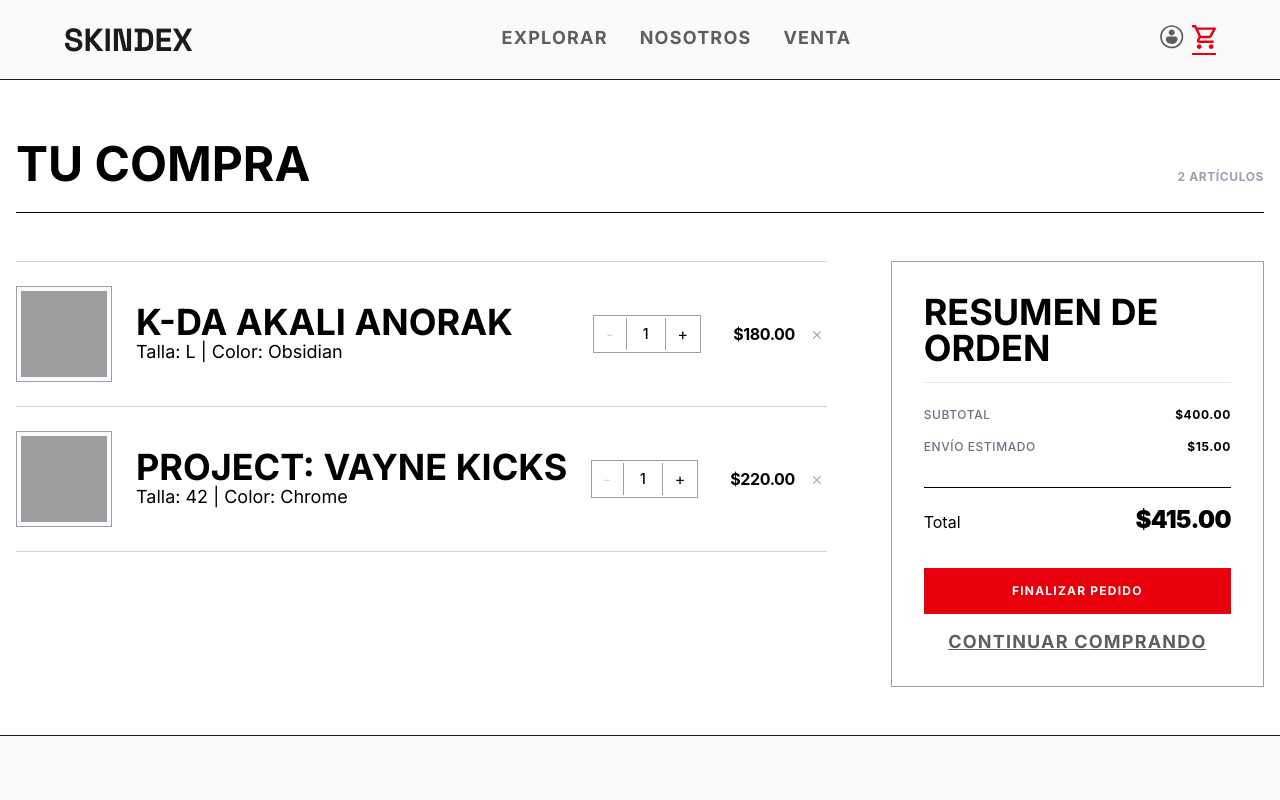
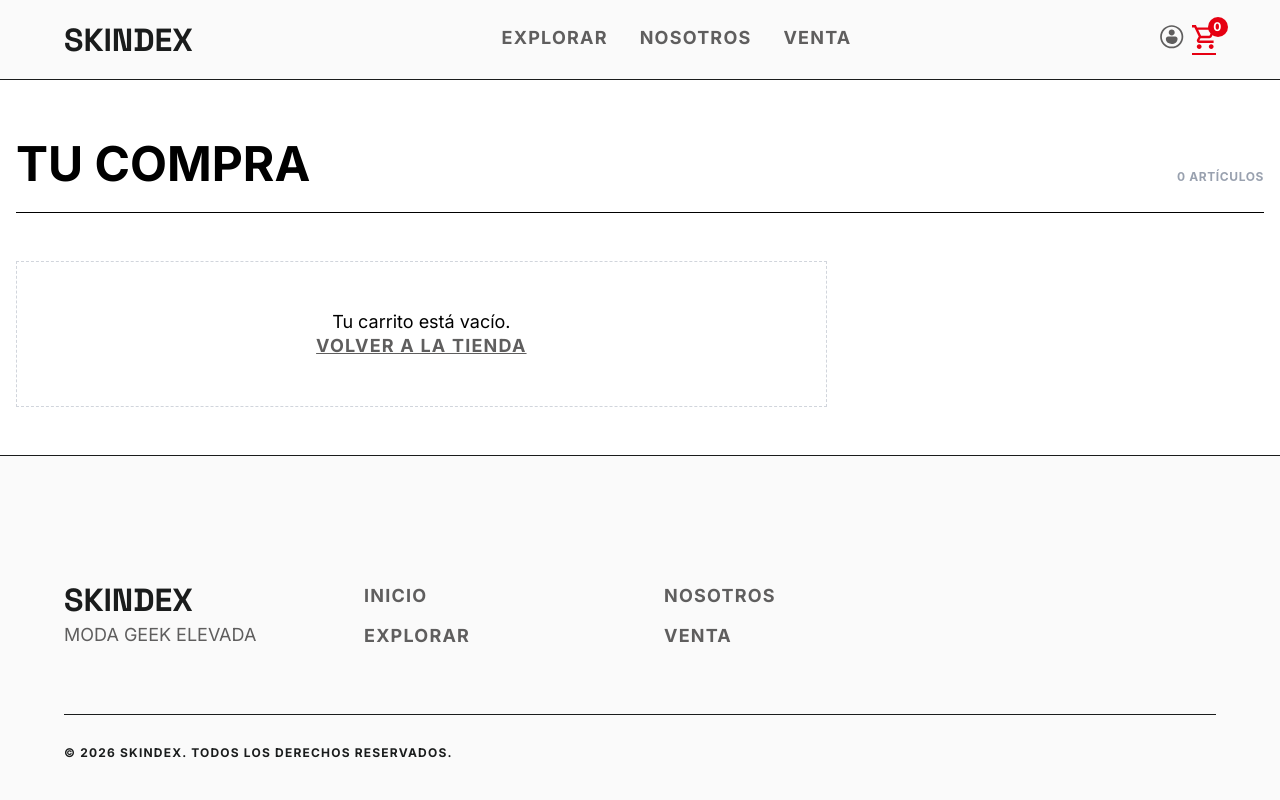
Before and after one commit to vtroitio/marketplace-frontend-tpo, a React (Vite) app: page /cart in a window 1280 px wide. Shown: the top 800 px of the page. Built offline with nearby package versions, Linux system fonts and the light colour scheme; grey boxes are pictures that could not be loaded.

Commit message:
feat: Implementa el carrito local

```diff
--- /dev/null
+++ b/src/cart/CartContext.jsx
@@ -0,0 +1,13 @@
+import { createContext, useContext } from "react";
+
+export const CartContext = createContext(null);
+
+export function useCart() {
+  const context = useContext(CartContext);
+
+  if (!context) {
+    throw new Error("useCart debe usarse dentro de CartProvider");
+  }
+
+  return context;
+}
--- /dev/null
+++ b/src/cart/CartProvider.jsx
@@ -0,0 +1,209 @@
+import { useCallback, useEffect, useMemo, useState } from "react";
+import { CartContext } from "./CartContext";
+
+const CART_STORAGE_KEY = "skindexCart";
+
+function getInitialCart() {
+  const storedCart = localStorage.getItem(CART_STORAGE_KEY);
+
+  if (!storedCart) return [];
+
+  try {
+    return JSON.parse(storedCart);
+  } catch {
+    return [];
+  }
+}
+
+function validateCartItem(item) {
+  if (!item?.id) {
+    return {
+      ok: false,
+      status: "INVALID_ITEM",
+      message: "El producto no tiene un identificador válido.",
+    };
+  }
+
+  if (!item.quantity || item.quantity < 1) {
+    return {
+      ok: false,
+      status: "INVALID_QUANTITY",
+      message: "La cantidad debe ser mayor a 0.",
+    };
+  }
+
+  if (!item.maxStock || item.maxStock < 1) {
+    return {
+      ok: false,
+      status: "NO_STOCK",
+      message: "Este producto no tiene stock disponible.",
+    };
+  }
+
+  return { ok: true };
+}
+
+export function CartProvider({ children }) {
+  const [cartItems, setCartItems] = useState(getInitialCart);
+
+  useEffect(() => {
+    try {
+      localStorage.setItem(CART_STORAGE_KEY, JSON.stringify(cartItems));
+    } catch (error) {
+      console.error("No se pudo guardar el carrito:", error);
+    }
+  }, [cartItems]);
+
+  const addItem = useCallback(
+    (newItem) => {
+      const validation = validateCartItem(newItem);
+
+      if (!validation.ok) {
+        return validation;
+      }
+
+      const existingItem = cartItems.find((item) => item.id === newItem.id);
+
+      if (existingItem) {
+        const nextQuantity = existingItem.quantity + newItem.quantity;
+
+        if (nextQuantity > existingItem.maxStock) {
+          return {
+            ok: false,
+            status: "STOCK_LIMIT",
+            message: `Agregaste más unidades de las disponibles de ${newItem.name}.`,
+          };
+        }
+
+        setCartItems((prevItems) =>
+          prevItems.map((item) => {
+            if (item.id !== newItem.id) return item;
+
+            return {
+              ...item,
+              quantity: nextQuantity,
+            };
+          }),
+        );
+
+        return {
+          ok: true,
+          status: "UPDATED",
+          message: "Se actualizó la cantidad del producto en el carrito.",
+        };
+      }
+
+      if (newItem.quantity > newItem.maxStock) {
+        return {
+          ok: false,
+          status: "STOCK_LIMIT",
+          message: `No hay suficiente stock disponible de ${newItem.name}.`,
+        };
+      }
+
+      setCartItems((prevItems) => [...prevItems, newItem]);
+
+      return {
+        ok: true,
+        status: "ADDED",
+        message: "Producto agregado al carrito.",
+      };
+    },
+    [cartItems],
+  );
+
+  const increaseItem = useCallback(
+    (id) => {
+      const existingItem = cartItems.find((item) => item.id === id);
+
+      if (!existingItem) {
+        return {
+          ok: false,
+          status: "NOT_FOUND",
+          message: "El producto no está en el carrito.",
+        };
+      }
+
+      if (existingItem.quantity >= existingItem.maxStock) {
+        return {
+          ok: false,
+          status: "STOCK_LIMIT",
+          message: `No hay más stock disponible de ${existingItem.name}.`,
+        };
+      }
+
+      setCartItems((prevItems) =>
+        prevItems.map((item) => {
+          if (item.id !== id) return item;
+
+          return {
+            ...item,
+            quantity: item.quantity + 1,
+          };
+        }),
+      );
+
+      return {
+        ok: true,
+        status: "UPDATED",
+      };
+    },
+    [cartItems],
+  );
+
+  const decreaseItem = useCallback((id) => {
+    setCartItems((prevItems) =>
+      prevItems.map((item) => {
+        if (item.id !== id) return item;
+
+        return {
+          ...item,
+          quantity: Math.max(item.quantity - 1, 1),
+        };
+      }),
+    );
+  }, []);
+
+  const removeItem = useCallback((id) => {
+    setCartItems((prevItems) => prevItems.filter((item) => item.id !== id));
+  }, []);
+
+  const clearCart = useCallback(() => {
+    setCartItems([]);
+  }, []);
+
+  const totalArticles = cartItems.reduce(
+    (acc, item) => acc + item.quantity,
+    0,
+  );
+
+  const subtotal = cartItems.reduce(
+    (acc, item) => acc + item.price * item.quantity,
+    0,
+  );
+
+  const value = useMemo(
+    () => ({
+      cartItems,
+      totalArticles,
+      subtotal,
+      addItem,
+      increaseItem,
+      decreaseItem,
+      removeItem,
+      clearCart,
+    }),
+    [
+      cartItems,
+      totalArticles,
+      subtotal,
+      addItem,
+      increaseItem,
+      decreaseItem,
+      removeItem,
+      clearCart,
+    ],
+  );
+
+  return <CartContext.Provider value={value}>{children}</CartContext.Provider>;
+}
--- a/src/components/layout/NavBar.jsx
+++ b/src/components/layout/NavBar.jsx
@@ -1,8 +1,11 @@
 import { CartIcon } from "../icons";
 import { UserMenu } from "./UserMenu";
 import { Logo, AppNavLink } from "../ui";
+import { useCart } from "../../cart/CartContext";
 
 export function NavBar() {
+  const { totalArticles } = useCart();
+
   return (
     <nav className="relative flex h-20 w-full items-center justify-between border-b border-secondary bg-neutral px-16">
       <Logo />
@@ -20,7 +23,12 @@
       <div className="flex gap-2">
         <UserMenu />
         <AppNavLink to="/cart">
-          <CartIcon />
+          <div className="relative">
+            <span className="absolute -right-3 -top-2 flex h-5 min-w-5 items-center justify-center rounded-full bg-primary px-1 text-xs font-bold text-white">
+              {totalArticles}
+            </span>
+            <CartIcon />
+          </div>
         </AppNavLink>
       </div>
     </nav>
--- a/src/main.jsx
+++ b/src/main.jsx
@@ -5,13 +5,16 @@
 import { BrowserRouter } from "react-router-dom";
 import { AuthProvider } from "./auth/AuthProvider.jsx";
 import { ToastProvider } from "./toast/ToastProvider.jsx";
+import { CartProvider } from "./cart/CartProvider.jsx";
 
 createRoot(document.getElementById("root")).render(
   <StrictMode>
     <BrowserRouter>
       <ToastProvider>
         <AuthProvider>
-          <App />
+          <CartProvider>
+            <App />
+          </CartProvider>
         </AuthProvider>
       </ToastProvider>
     </BrowserRouter>
--- a/src/pages/Cart.jsx
+++ b/src/pages/Cart.jsx
@@ -1,86 +1,36 @@
-import { useState } from "react";
 import { Button } from "../components/ui/Button";
 import { AppLink } from "../components/ui/AppLink";
+import { useCart } from "../cart/CartContext";
 
 export function Cart() {
-  const [cartItems, setCartItems] = useState([
-    {
-      id: 1,
-      name: "K-DA AKALI ANORAK",
-      size: "L",
-      color: "Obsidian",
-      price: 180.0,
-      quantity: 1,
-      maxStock: 5,
-      image: "",
-    },
-    {
-      id: 2,
-      name: "PROJECT: VAYNE KICKS",
-      size: "42",
-      color: "Chrome",
-      price: 220.0,
-      quantity: 1,
-      maxStock: 3,
-      image: "",
-    },
-  ]);
+  const {
+    cartItems,
+    totalArticles,
+    subtotal,
+    increaseItem,
+    decreaseItem,
+    removeItem,
+  } = useCart();
 
   const shippingCost = 15.0;
-
-  const handleIncrease = (id) => {
-    setCartItems((prevItems) =>
-      prevItems.map((item) => {
-        if (item.id === id) {
-          if (item.quantity >= item.maxStock) {
-            alert(`Lo sentimos, no hay más stock disponible de ${item.name}.`);
-            return item;
-          }
-          return { ...item, quantity: item.quantity + 1 };
-        }
-        return item;
-      }),
-    );
-  };
-
-  const handleDecrease = (id) => {
-    setCartItems((prevItems) =>
-      prevItems.map((item) => {
-        if (item.id === id && item.quantity > 1) {
-          return { ...item, quantity: item.quantity - 1 };
-        }
-        return item;
-      }),
-    );
-  };
-
-  const handleRemove = (id) => {
-    setCartItems((prevItems) => prevItems.filter((item) => item.id !== id));
-  };
-
-  const subtotal = cartItems.reduce(
-    (acc, item) => acc + item.price * item.quantity,
-    0,
-  );
   const total = subtotal > 0 ? subtotal + shippingCost : 0;
-  const totalArticles = cartItems.reduce((acc, item) => acc + item.quantity, 0);
 
   return (
     <div className="max-w-7xl mx-auto px-4 py-12 bg-white text-black font-sans">
-
       <div className="flex justify-between items-baseline border-b border-black pb-3 mb-12">
         <h2>Tu Compra</h2>
+
         <div className="text-xs uppercase font-bold tracking-wider text-gray-400">
           {totalArticles} {totalArticles === 1 ? "Artículo" : "Artículos"}
         </div>
       </div>
 
       <div className="grid grid-cols-1 lg:grid-cols-3 gap-16 items-start">
-
         <div className="lg:col-span-2">
           {cartItems.length === 0 ? (
             <div className="text-center py-12 border border-dashed border-gray-300">
               <p>Tu carrito está vacío.</p>
+
               <AppLink variant="underline" to="/explore">
                 Volver a la tienda
               </AppLink>
@@ -89,7 +39,9 @@
             cartItems.map((item, index) => (
               <div
                 key={item.id}
-                className={`border-b border-gray-300 py-6 flex items-center justify-between gap-4 ${index === 0 ? "border-t" : ""}`}
+                className={`border-b border-gray-300 py-6 flex items-center justify-between gap-4 ${
+                  index === 0 ? "border-t" : ""
+                }`}
               >
                 <div className="flex items-center gap-6">
                   <div className="w-24 h-24 border border-gray-400 p-1 flex-shrink-0 bg-gray-50">
@@ -99,27 +51,41 @@
                       className="w-full h-full object-cover grayscale"
                     />
                   </div>
+
                   <div>
                     <h3>{item.name}</h3>
-                    <p>Talla: {item.size} | Color: {item.color}</p>
+                    <p>
+                      Talla: {item.size?.value} | Color: {item.color?.value}
+                    </p>
                   </div>
                 </div>
 
                 <div className="flex items-center gap-8">
                   <div className="flex items-center border border-gray-400 bg-white">
                     <button
-                      onClick={() => handleDecrease(item.id)}
+                      onClick={() => decreaseItem(item.id)}
                       disabled={item.quantity <= 1}
-                      className={`px-3 py-1.5 transition-colors ${item.quantity <= 1 ? "text-gray-300 cursor-not-allowed" : "hover:bg-gray-100"}`}
+                      className={`px-3 py-1.5 transition-colors ${
+                        item.quantity <= 1
+                          ? "text-gray-300 cursor-not-allowed"
+                          : "hover:bg-gray-100"
+                      }`}
                     >
                       -
                     </button>
+
                     <div className="px-4 py-1.5 font-medium border-x border-gray-400 min-w-[32px] text-center select-none text-sm">
                       {item.quantity}
                     </div>
+
                     <button
-                      onClick={() => handleIncrease(item.id)}
-                      className="px-3 py-1.5 hover:bg-gray-100 transition-colors"
+                      onClick={() => increaseItem(item.id)}
+                      disabled={item.quantity >= item.maxStock}
+                      className={`px-3 py-1.5 transition-colors ${
+                        item.quantity >= item.maxStock
+                          ? "text-gray-300 cursor-not-allowed"
+                          : "hover:bg-gray-100"
+                      }`}
                     >
                       +
                     </button>
@@ -127,10 +93,13 @@
 
                   <div className="flex items-center gap-3">
                     <div className="text-base tracking-tight">
-                      <strong>${(item.price * item.quantity).toFixed(2)}</strong>
+                      <strong>
+                        ${(item.price * item.quantity).toFixed(2)}
+                      </strong>
                     </div>
+
                     <button
-                      onClick={() => handleRemove(item.id)}
+                      onClick={() => removeItem(item.id)}
                       className="text-gray-400 hover:text-red-600 text-lg font-light transition-colors px-1"
                     >
                       ×
@@ -153,21 +122,29 @@
                 <span>Subtotal</span>
                 <strong className="text-black">${subtotal.toFixed(2)}</strong>
               </div>
+
               <div className="flex justify-between">
                 <span>Envío Estimado</span>
-                <strong className="text-black">${shippingCost.toFixed(2)}</strong>
+                <strong className="text-black">
+                  ${shippingCost.toFixed(2)}
+                </strong>
               </div>
             </div>
 
             <div className="flex justify-between items-baseline border-t border-black pt-4 mb-8">
               <span>Total</span>
+
               <div className="text-2xl font-bold tracking-tight text-black">
                 <strong>${total.toFixed(2)}</strong>
               </div>
             </div>
 
             <div className="flex flex-col gap-4 items-center w-full">
-              <AppLink to="/checkout" state={{ items: cartItems, subtotal: subtotal }} className="w-full">
+              <AppLink
+                to="/checkout"
+                state={{ items: cartItems, subtotal }}
+                className="w-full"
+              >
                 <Button className="w-full py-3 bg-red-600 hover:bg-red-700 text-white font-bold uppercase tracking-widest text-xs text-center justify-center">
                   Finalizar Pedido
                 </Button>
--- a/src/pages/ProductDetailPage.jsx
+++ b/src/pages/ProductDetailPage.jsx
@@ -1,6 +1,8 @@
 import { useState, useEffect, useMemo } from "react";
 import { useParams } from "react-router-dom";
 import { useAuth } from "../auth/AuthContext";
+import { useCart } from "../cart/CartContext";
+import { useToast } from "../toast/ToastContext";
 import { Button, Spinner } from "../components/ui";
 import { CartIcon, PencilIcon, StarIcon } from "../components/icons";
 import { getProductById } from "../api/products";
@@ -98,6 +100,8 @@
 export function ProductDetailPage() {
   const { productId } = useParams();
   const { currentUser, authLoading } = useAuth();
+  const { addItem } = useCart();
+  const toast = useToast();
 
   const [loading, setLoading] = useState(true);
   const [error, setError] = useState(null);
@@ -154,6 +158,10 @@
     );
   }, [product, selectedColorId, selectedSizeId]);
 
+  const selectedSize = useMemo(() => {
+    return availableSizes.find((size) => size.id === selectedSizeId) ?? null;
+  }, [availableSizes, selectedSizeId]);
+
   const selectedColor = useMemo(() => {
     return colors.find((color) => color.id === selectedColorId) ?? null;
   }, [colors, selectedColorId]);
@@ -195,16 +203,35 @@
     setSelectedSizeId(firstSize?.id ?? null);
   }
 
-  function handleAddToCart() {
-    if (!selectedVariant) return;
+  const handleAddToCart = () => {
+    const result = addItem({
+      id: selectedVariant.id,
+      productId: product.id,
+      name: product.name,
+      size: selectedSize,
+      color: selectedColor,
+      price: selectedVariant.price,
+      quantity: 1,
+      maxStock: selectedVariant.stock,
+      image: selectedVariant.images?.[0]?.url ?? product.coverImageUrl,
+    });
 
-    console.log("Agregar al carrito:", {
-      productId: product.id,
-      variantId: selectedVariant.id,
-      sku: selectedVariant.sku,
-      quantity: 1,
+    if (!result.ok) {
+      if (result.status === "STOCK_LIMIT") {
+        toast.error(result.message, {
+          title: "Limite de stock alcanzado",
+          duration: 3500,
+        });
+      }
+      return;
+    }
+
+    toast.success(result.message, {
+      title: "¡Éxito!",
+      duration: 3500,
+
     });
-  }
+  };
 
   if (loading || authLoading) {
     return (
```
